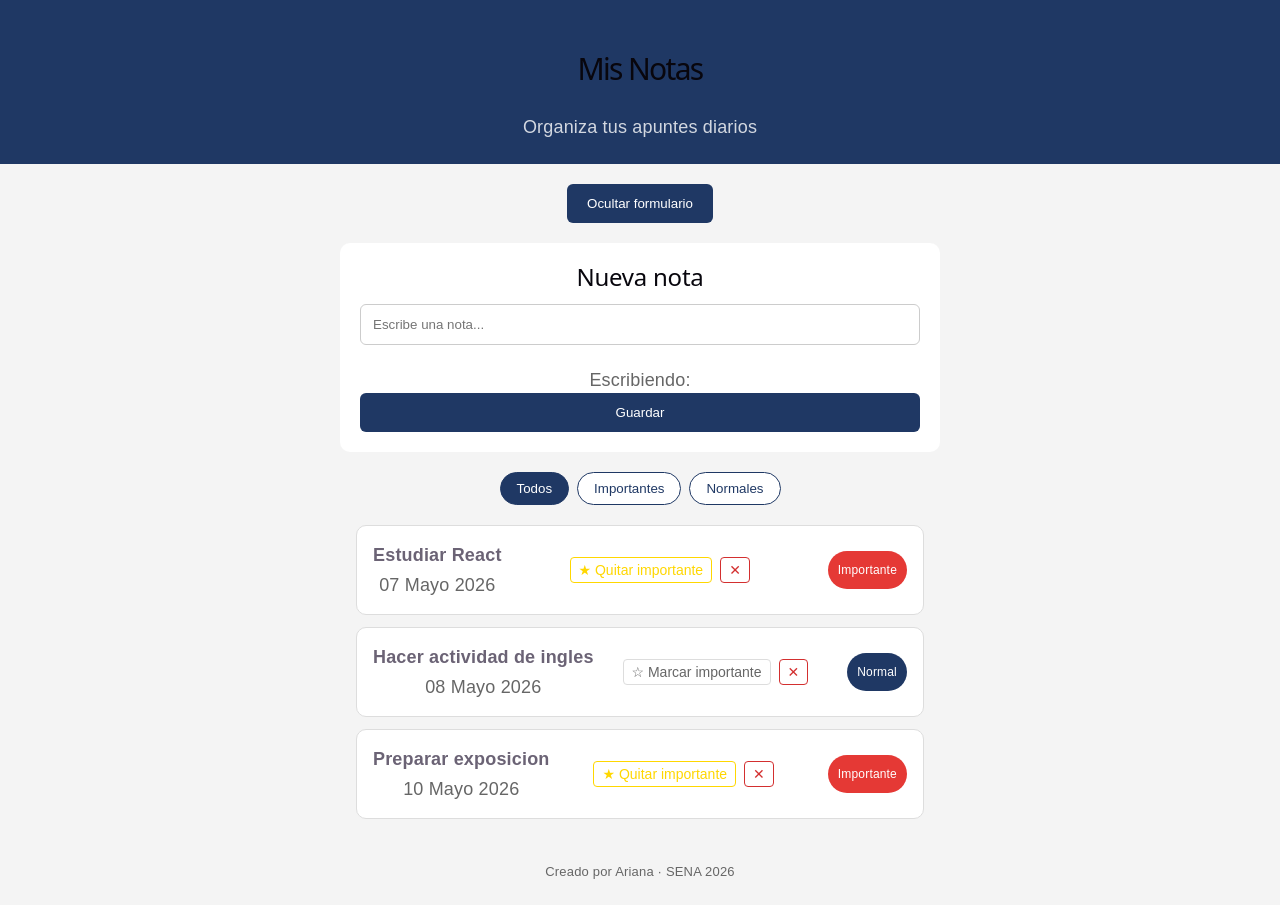
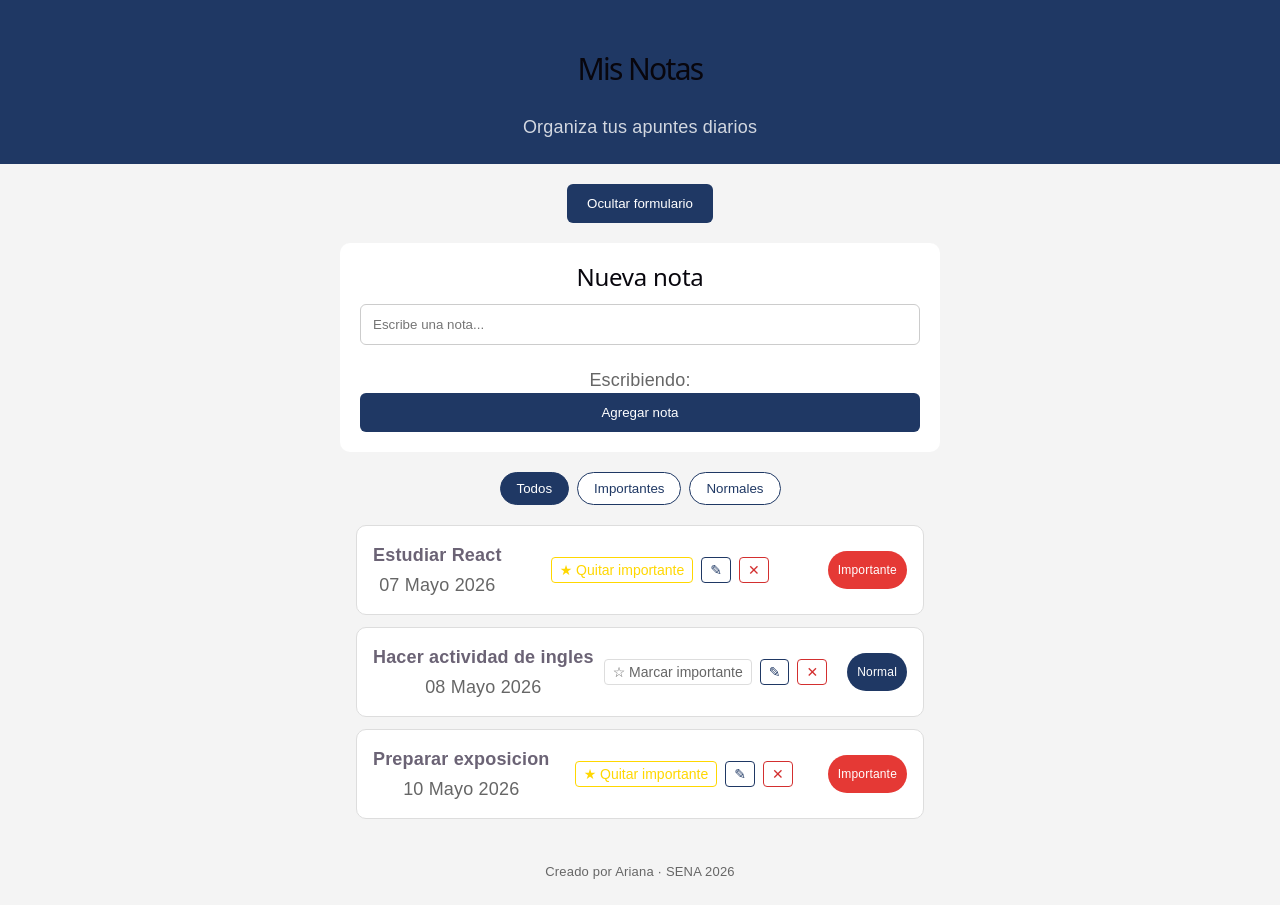
Before and after one commit to Ariana15-ro/Notas, a React (Vite) app: page / in a window 1280 px wide. Both pictures are taken after a click on the button "Agregar nota". Built offline with nearby package versions, Linux system fonts and the light colour scheme.

Commit message:
Implementar edicion de notas

```diff
--- a/src/App.css
+++ b/src/App.css
@@ -176,6 +176,11 @@
   border-color: #d32f2f;
 }
 
+.boton-editar {
+  color: #1f3864;
+  border-color: #1f3864;
+}
+
 /* PIE */
 
 .pie {
--- a/src/App.jsx
+++ b/src/App.jsx
@@ -7,6 +7,7 @@ function App() {
 
   const [nuevaNota, setNuevaNota] = useState("")
   const [filtro, setFiltro] = useState('todos')
+  const [editandoId, setEditandoId] = useState(null)
 
   const [notas, setNotas] = useState([
     {
@@ -40,6 +41,12 @@ function App() {
       return
     }
 
+    if (editandoId !== null) {
+      setNotas(notas.map(nota =>
+        nota.id === editandoId ? { ...nota, titulo: nuevaNota } : nota
+      ))
+      setEditandoId(null)
+    } else {
       const nueva = {
         id: Date.now(),
         titulo: nuevaNota,
@@ -48,8 +55,18 @@ function App() {
       }
 
       setNotas([nueva, ...notas])
+    }
 
     setNuevaNota("")
+  }
+
+  const editarNota = (id) => {
+    const nota = notas.find(n => n.id === id)
+    if (nota) {
+      setNuevaNota(nota.titulo)
+      setEditandoId(id)
+      setMostrarFormulario(true)
+    }
   }
 
   const eliminarNota = (id) => {
@@ -102,7 +119,7 @@ function App() {
         >
 
 <h2 className="formulario__titulo">
-            Nueva nota
+             {editandoId !== null ? 'Editar nota' : 'Nueva nota'}
            </h2>
 
           <input
@@ -123,7 +140,7 @@ function App() {
              type="submit"
              className="formulario__boton"
            >
-            Guardar
+             {editandoId !== null ? 'Guardar cambios' : 'Agregar nota'}
            </button>
 
         </form>
@@ -181,6 +198,13 @@ function App() {
               </button>
 
               <button
+                className="boton-accion boton-editar"
+                onClick={() => editarNota(nota.id)}
+              >
+                ✎
+              </button>
+
+              <button
                 className="boton-accion boton-eliminar"
                 onClick={() => eliminarNota(nota.id)}
               >
```
Lines whose indentation alone changed are shown as unchanged.
